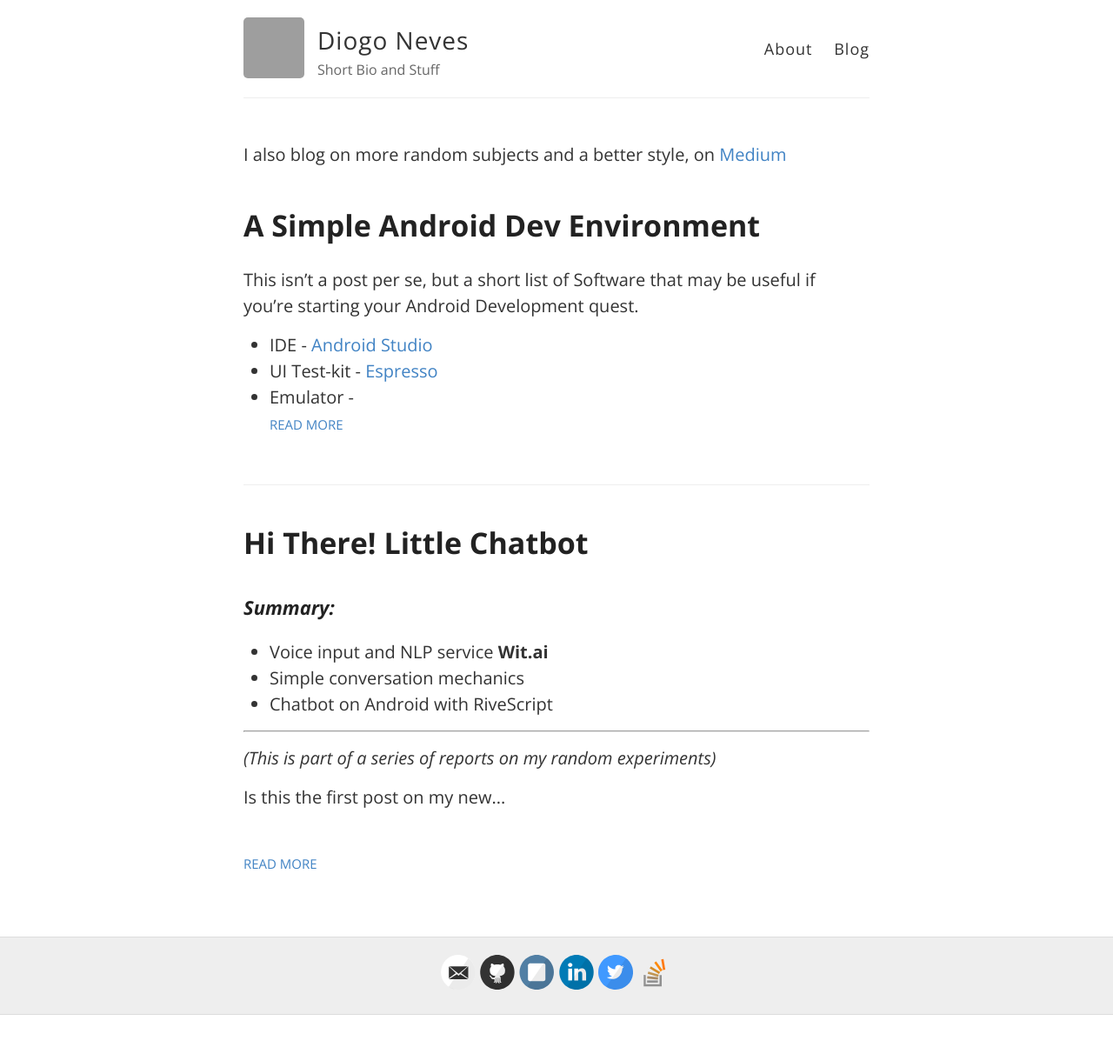
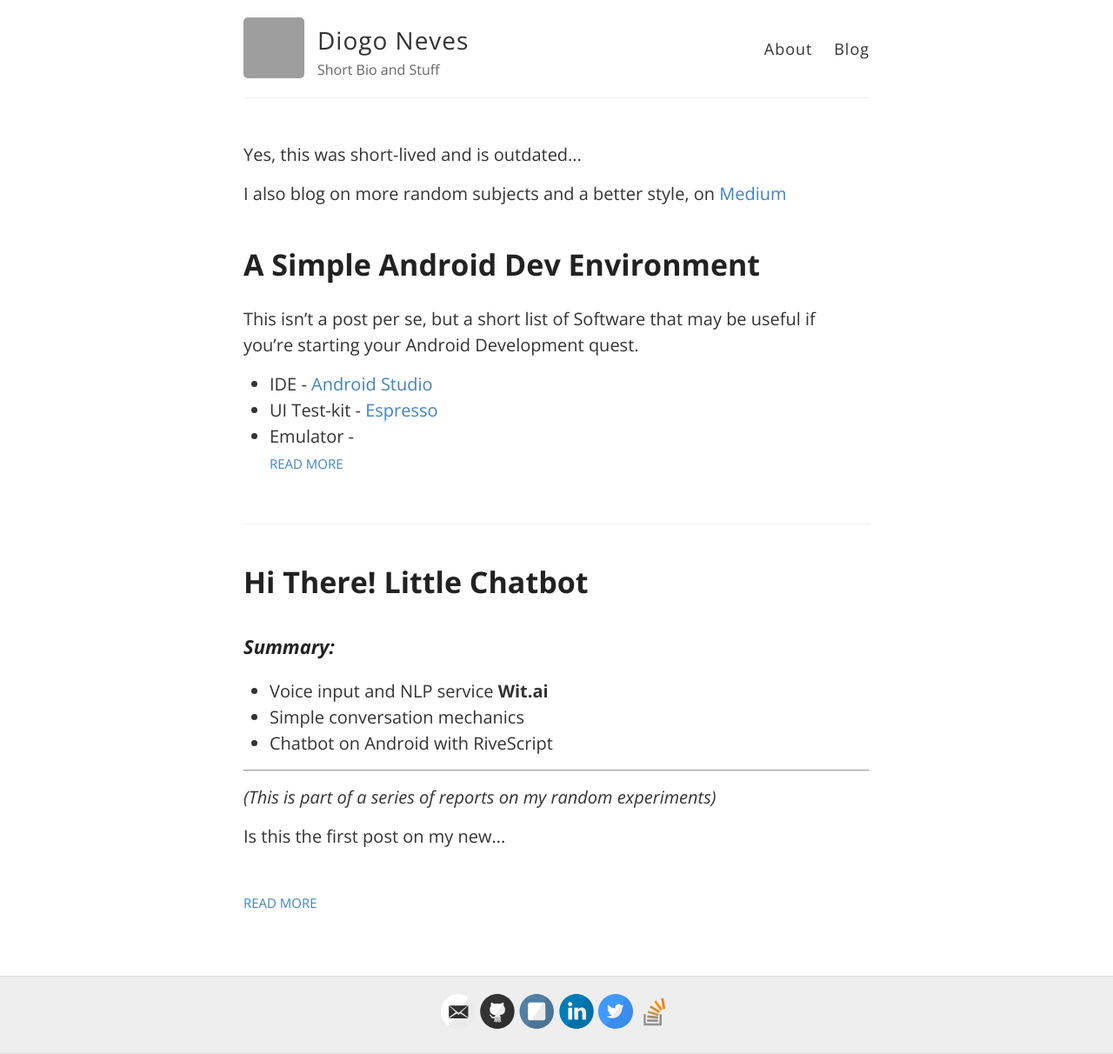
Before and after one commit to DiogoNeves/diogoneves.github.io, a Jekyll site: the page built from blog.html, in a window 1280 px wide. Shown: the whole page at 87% size. Built offline with Jekyll 4.4.1, drawn with Linux system fonts in a browser that asks for light colours; before the commit the page ends 1167 px from its top, so only the background shows below that; grey boxes are pictures that could not be loaded.

Commit message:
Update blog.html

```diff
--- a/blog.html
+++ b/blog.html
@@ -3,6 +3,7 @@
 ---
 
 <div class="medium">
+  <p>Yes, this was short-lived and is outdated...</p>
   <p>I also blog on more random subjects and a better style, on <a href="https://medium.com/@diogosnows" target="_blank" alt="medium">Medium</a></p>
 </div>
 
```
